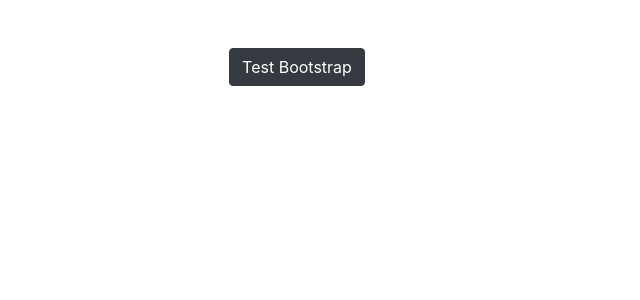
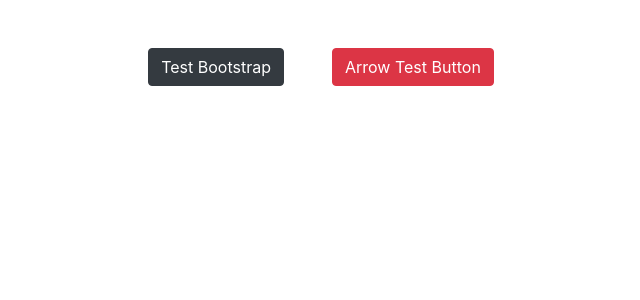
Before and after one commit to mamuncse15031/CSS-React-Bootstrap, a React (Create React App) app: page / in a window 1280 px wide. Shown: the top 300 px of the page, without its empty margins (343-983 px from the left). Built offline with nearby package versions, Linux system fonts and the light colour scheme.

Commit message:
Arrow Function button click

```diff
--- a/src/App.js
+++ b/src/App.js
@@ -1,12 +1,13 @@
-import logo from './logo.svg';
 import './App.css';
 import Welcome from './mycomponents/Welcome'
+import Arrow from './mycomponents/Arrow'
 
 function App() {
   return (
     <div className="App">
 
       <Welcome></Welcome>
+      <Arrow></Arrow>
 
     </div>
   );
--- /dev/null
+++ b/src/mycomponents/Arrow.js
@@ -0,0 +1,14 @@
+import React from 'react'
+import '../../node_modules/bootstrap/dist/css/bootstrap.min.css'
+
+
+
+const Arrow = ()=>{
+
+    return(
+
+        <button className = "btn btn-danger">Arrow Test Button</button>
+    );
+}
+
+export default Arrow;
```
Also changed, not shown: src/mycomponents/Welcome.js (line endings or trailing spaces), 1 other file (tests, documents, lock files or other folders).
